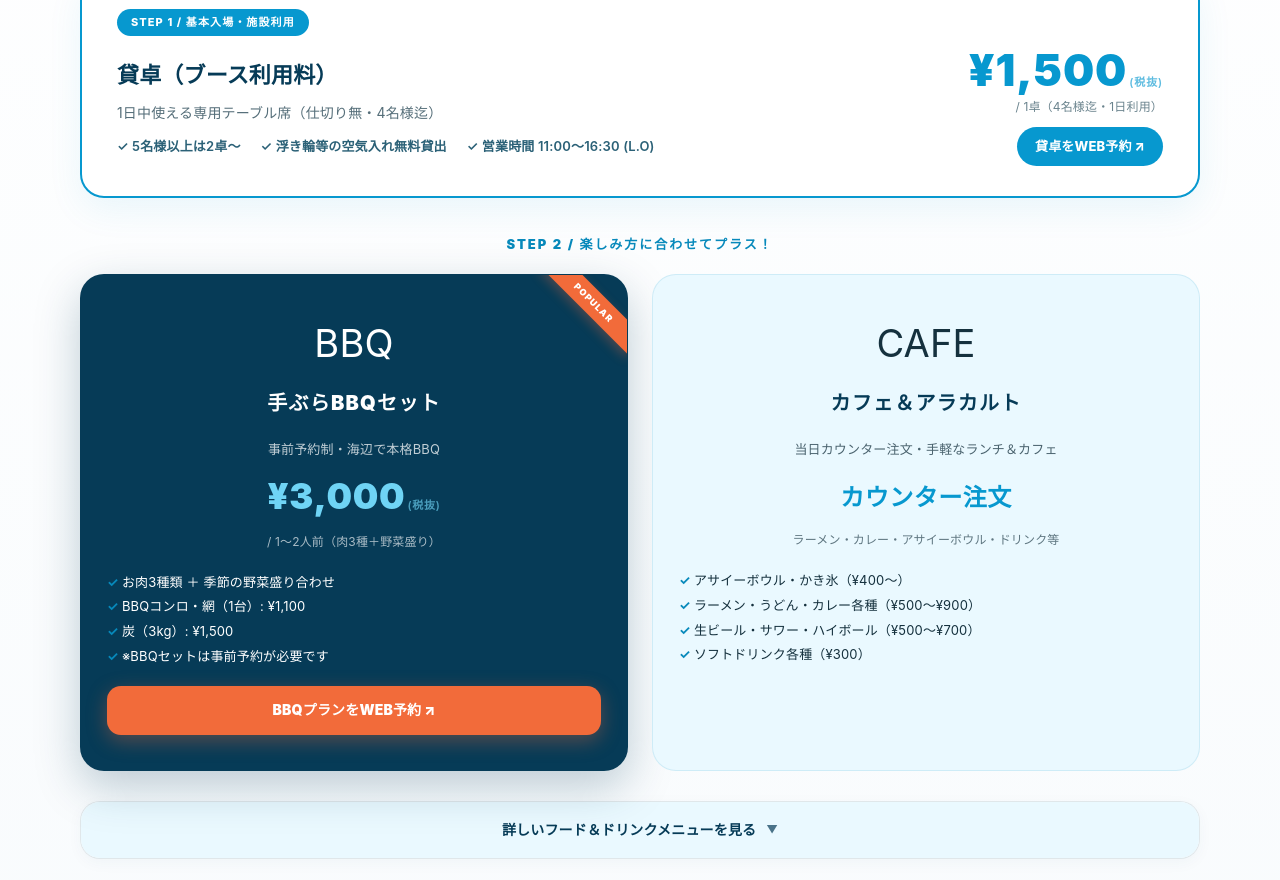
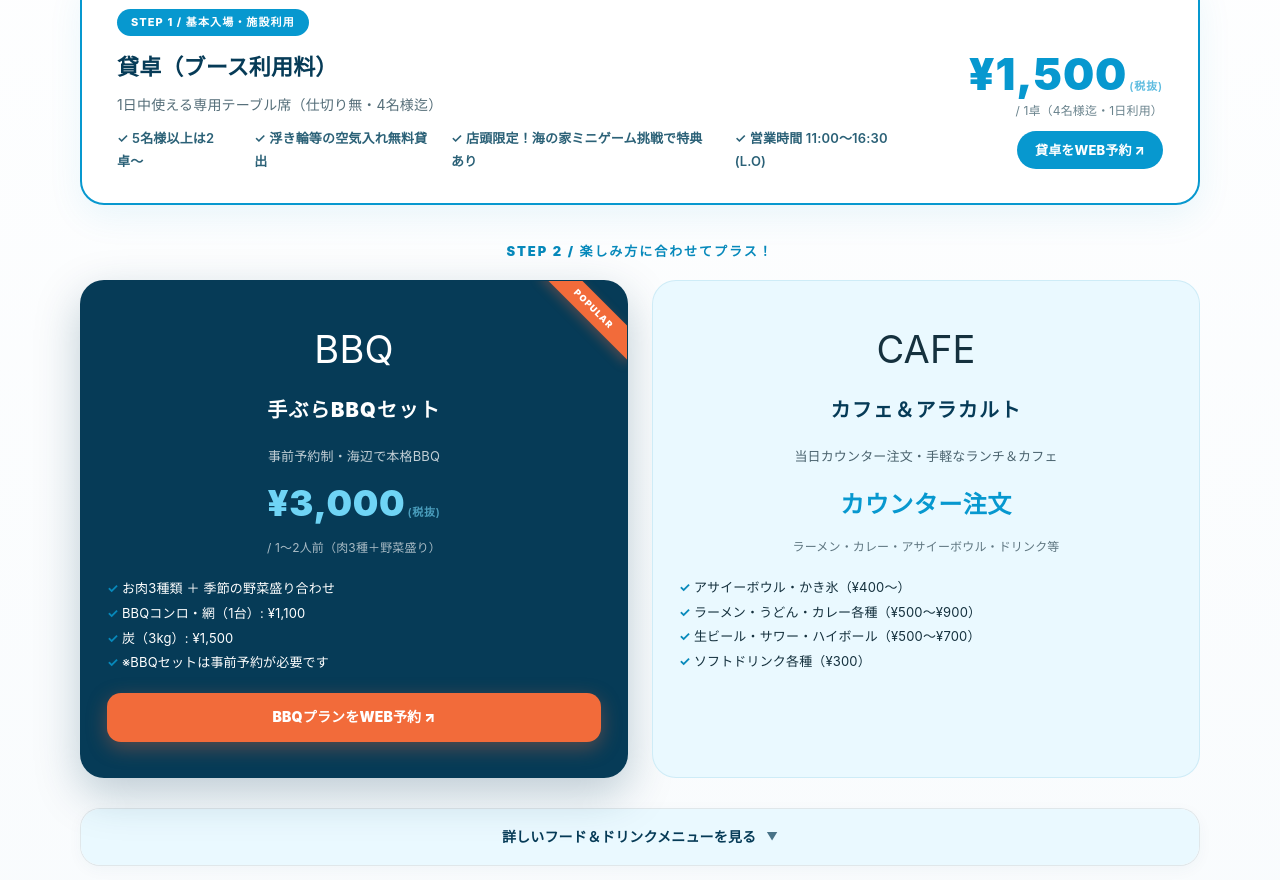
Before and after one commit to fc-mano/GoGoUmi_paradise_LP, a plain HTML site: page index.html in a window 1280 px wide. Shown: the part 5520-6400 px from the top of the page. Drawn offline with Linux system fonts and the light colour scheme.

Commit message:
feat: 料金プランの貸卓特典に店頭ミニゲーム告知を追加

```diff
--- a/index.html
+++ b/index.html
@@ -1557,6 +1557,7 @@
             <ul class="base-features">
               <li>✓ 5名様以上は2卓〜</li>
               <li>✓ 浮き輪等の空気入れ無料貸出</li>
+              <li>✓ 店頭限定！海の家ミニゲーム挑戦で特典あり</li>
               <li>✓ 営業時間 11:00〜16:30 (L.O)</li>
             </ul>
           </div>
```
